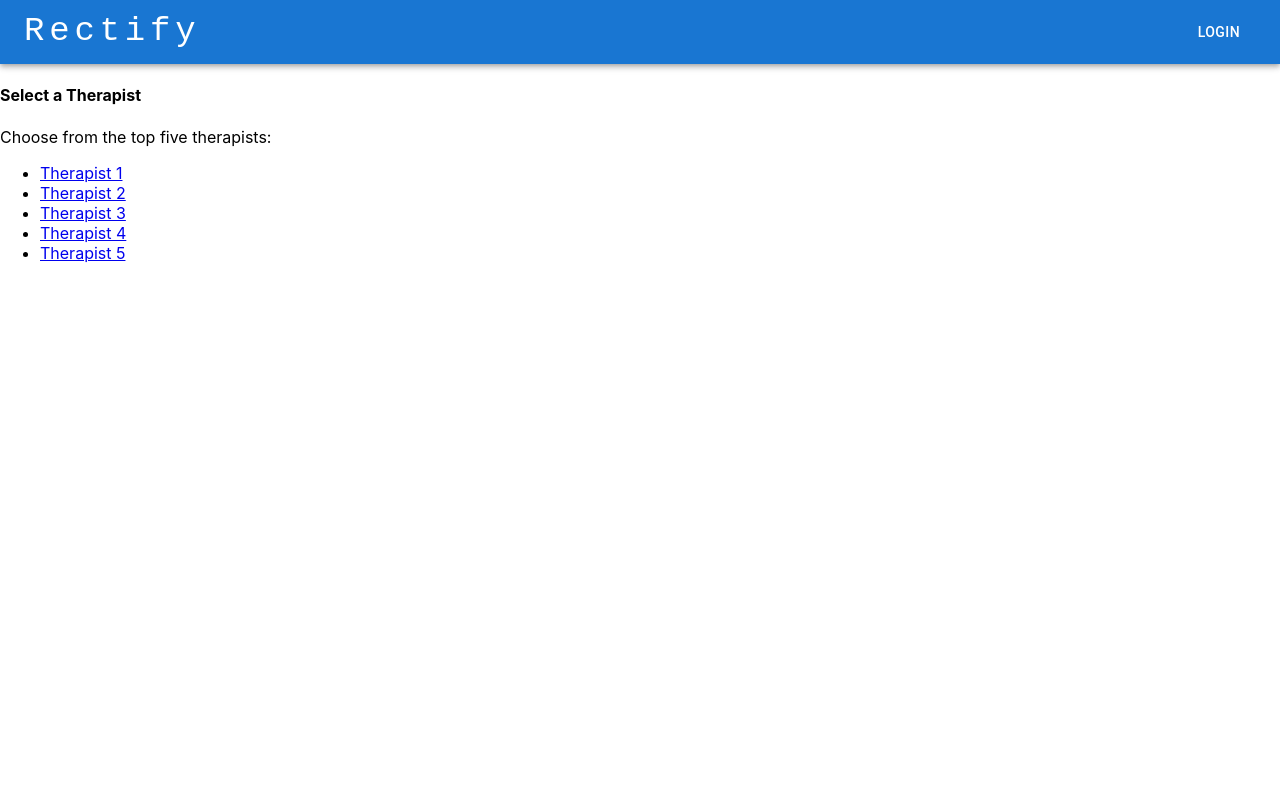
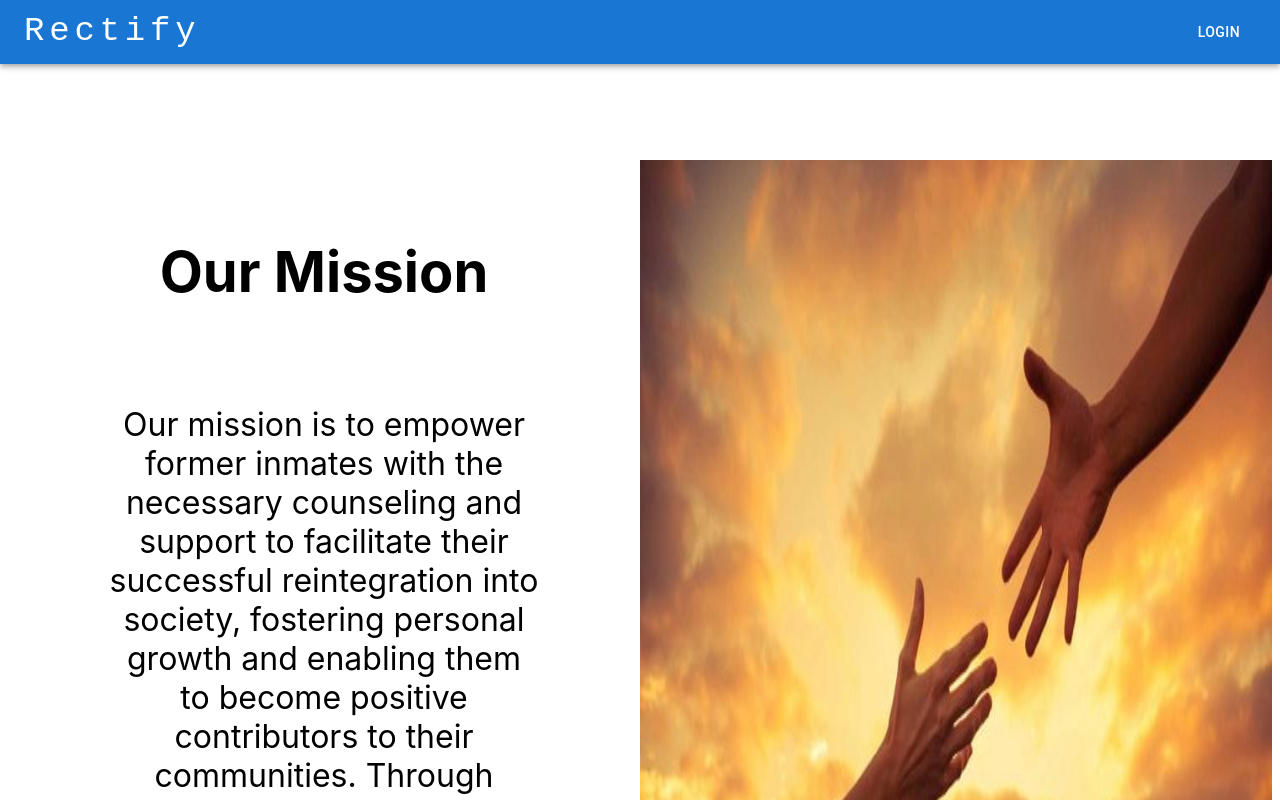
Before and after one commit to Suazo3000/Rectify, a React (Create React App) app in the folder client/: page /about in a window 1280 px wide. Shown: the top 800 px of the page. Built offline with nearby package versions, Linux system fonts and the light colour scheme.

Commit message:
update format

```diff
--- a/client/src/App.js
+++ b/client/src/App.js
@@ -56,7 +56,7 @@ function App() {
               <Route path="/login" element={isLoggedIn ? <Navigate to="/" /> : <Login />} />
               <Route path="/signup" element={isLoggedIn ? <Navigate to="/" /> : <SignUp />} />
               <Route path="/profile/:therapistId" element={<Profile />} />
-              <Route path="/about" element={<Therapists />} />
+              {/* <Route path="/about" element={<Therapists />} />  */}
               <Route path="/about" element={<About />} />
               <Route path="/" element={<Home />} />
             </Routes>
--- a/client/src/components/about/AboutSection.js
+++ b/client/src/components/about/AboutSection.js
@@ -1,5 +1,5 @@
 import React from 'react';
-import 'client/src/utils/css/AboutSection.css'
+import '../../utils/css/AboutSection.css';
 
 const AboutSection = ({ heading, text, image, sections }) => {
     return (
```
Also changed, not shown: client/src/pages/About.js (+6 -5 lines).
